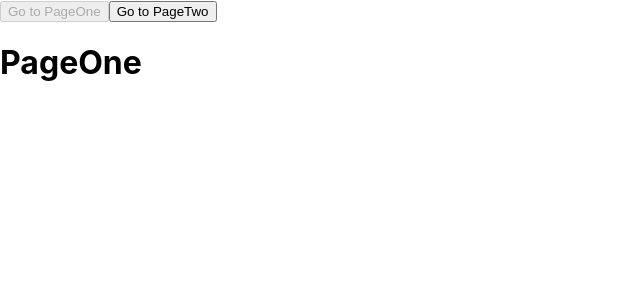
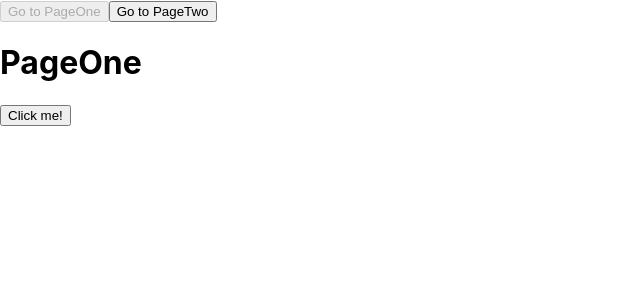
Before and after one commit to coderoadpl/frontend--react-hook-and-context--task-23, a React (Create React App) app: page / in a window 1280 px wide. Shown: the top 300 px of the page, without its empty margins (0-640 px from the left). Built offline with nearby package versions, Linux system fonts and the light colour scheme.

Commit message:
Added buttons to all pages and navbar

```diff
--- a/src/App.js
+++ b/src/App.js
@@ -4,6 +4,8 @@ import Button from './components/Button'
 
 import PageOne from './pages/PageOne'
 import PageTwo from './pages/PageTwo'
+
+// import { theme } from './theme'
 
 export const App = () => {
   const [currentPage, setCurrentPage] = React.useState('page-one')
--- a/src/pages/PageOne/PageOne.js
+++ b/src/pages/PageOne/PageOne.js
@@ -1,5 +1,7 @@
 import React from 'react'
 import PropTypes from 'prop-types'
+
+import Button from '../../components/Button'
 
 import classes from './styles.module.css'
 
@@ -15,6 +17,7 @@ export const PageOne = (props) => {
       {...otherProps}
     >
       <h1>PageOne</h1>
+      <Button onClick={() => alert('PageOne')}>Click me!</Button>
     </div>
   )
 }
--- a/src/pages/PageTwo/PageTwo.js
+++ b/src/pages/PageTwo/PageTwo.js
@@ -1,5 +1,7 @@
 import React from 'react'
 import PropTypes from 'prop-types'
+
+import Button from '../../components/Button'
 
 import classes from './styles.module.css'
 
@@ -15,6 +17,7 @@ export const PageTwo = (props) => {
       {...otherProps}
     >
       <h1>PageTwo</h1>
+      <Button onClick={() => alert('PageTwo')}>Click me!</Button>
     </div>
   )
 }
```
